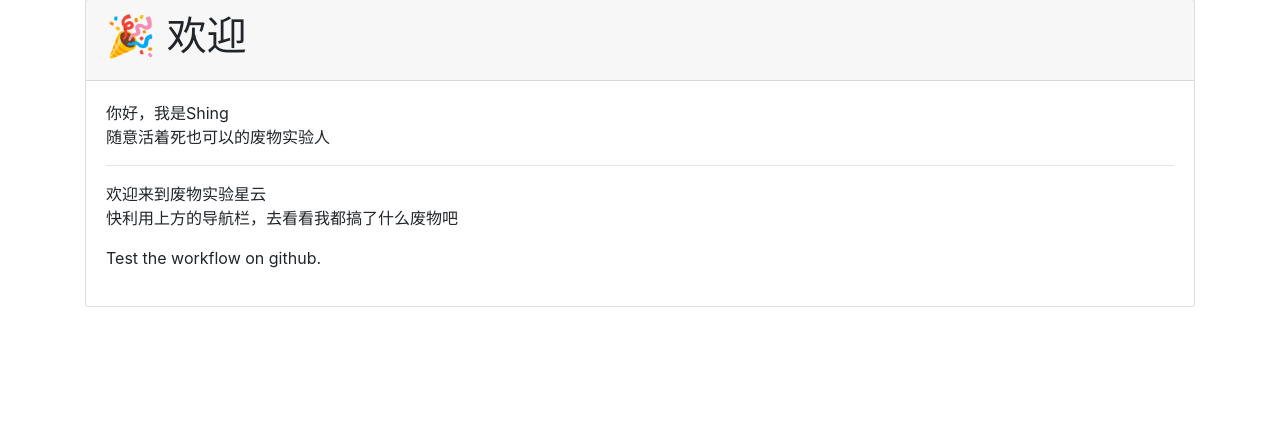
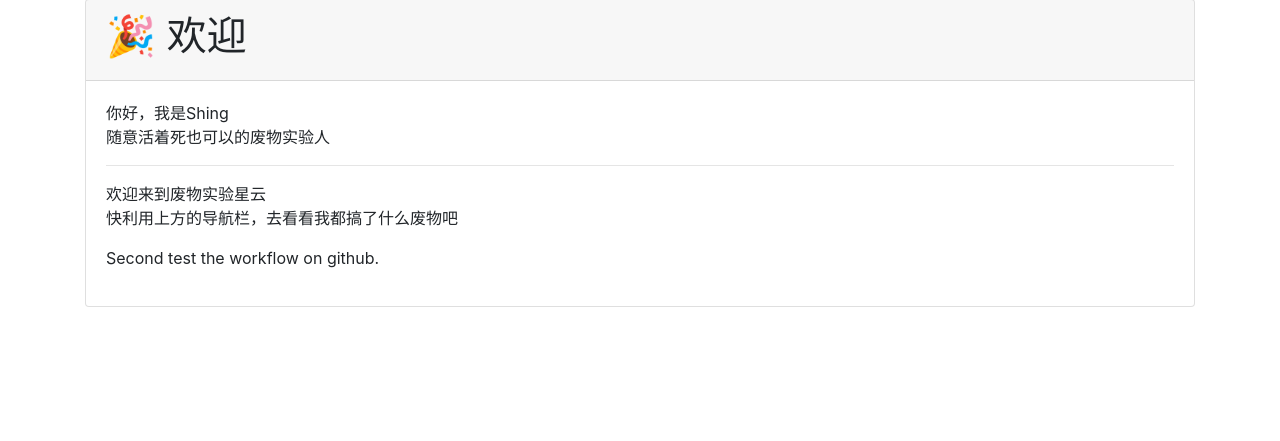
Before and after one commit to shing19/portfolio, a Flask app: page / in a window 1280 px wide. Shown: the part 105-546 px from the top of the page. Run offline with Flask 2, Linux system fonts and the light colour scheme; some libraries are stand-ins or nearby versions.

Commit message:
Second try on workflow

```diff
--- a/app/templates/index.html
+++ b/app/templates/index.html
@@ -13,7 +13,7 @@
             <p>
               你好，我是Shing<br>随意活着死也可以的废物实验人<hr>欢迎来到废物实验星云<br>快利用上方的导航栏，去看看我都搞了什么废物吧
             </p>
-            <p>Test the workflow on github.</p>
+            <p>Second test the workflow on github.</p>
           </div>
       </div>
     </div>
```
